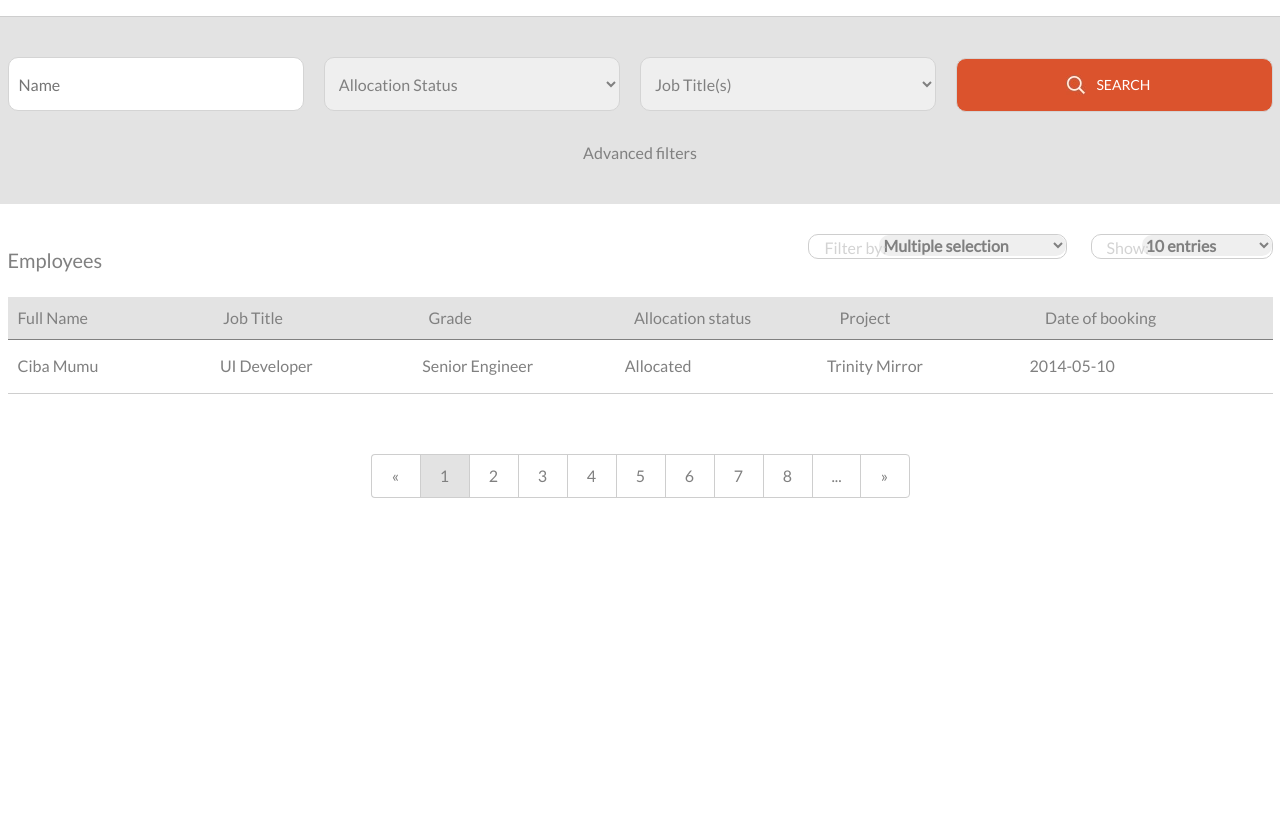
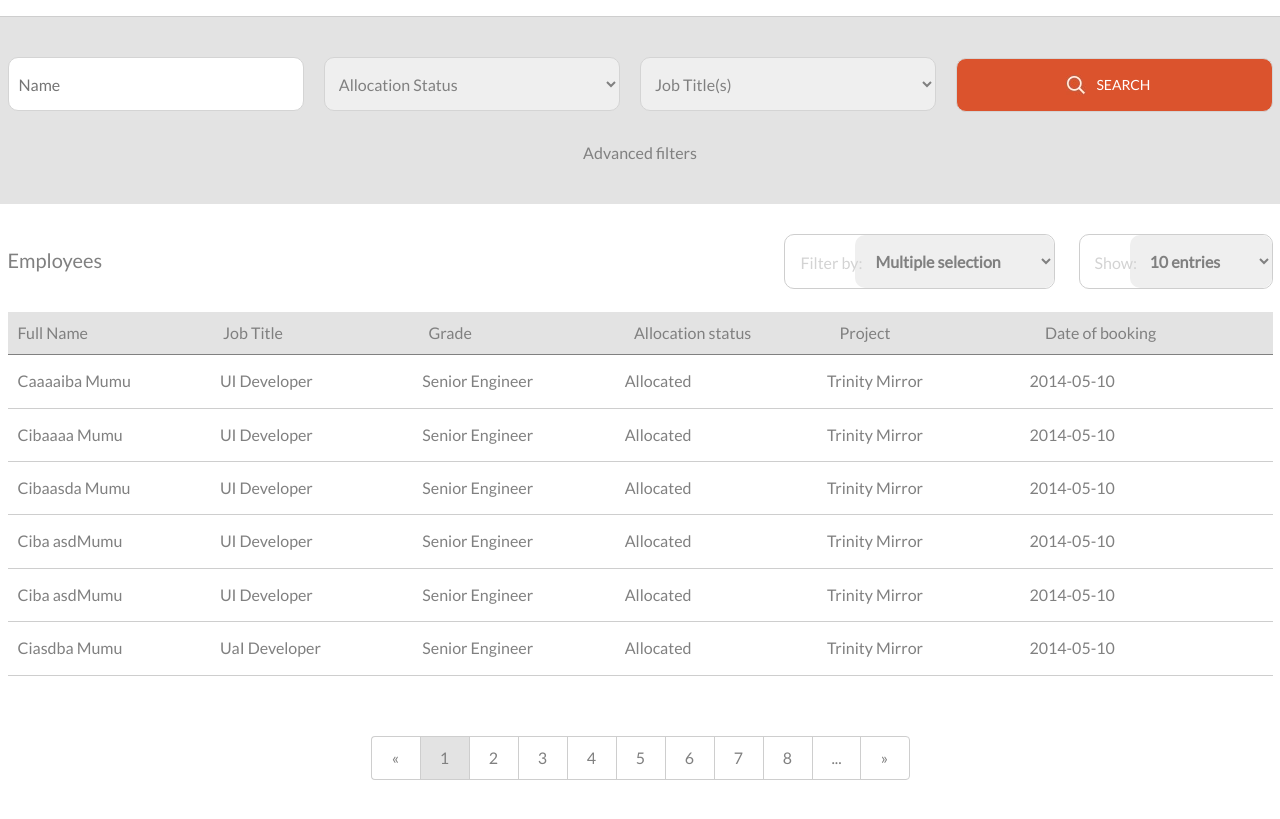
Before and after one commit to Mione/employee-js, a plain HTML site: page index.html in a window 1280 px wide. Shown: the part 83-902 px from the top of the page. Before the commit the page ends 800 px from the top, so only its background shows below. Drawn offline with nearby package versions, Linux system fonts and the light colour scheme.

Commit message:
master - get table header info and generate based on its structure

```diff
--- a/css/controlls.css
+++ b/css/controlls.css
@@ -134,6 +134,7 @@ display: inline-block;
   font-weight: bold;
   margin: 0px;
   width:auto;
+  padding: 16px;
 }
 
 .table-filter__lbl-drop {
@@ -146,7 +147,7 @@ display: inline-block;
   margin-right: 0px;
 }
 
-.form__component{
+.form__component {
   border-radius: 10px;
   box-sizing:border-box;
   display:inline-block;
--- a/index.html
+++ b/index.html
@@ -105,14 +105,14 @@
 							<div class="clearfix"></div>
             <br>
             <div class="table-wrapper" >
-              <div class="data-tbl" data-source = "employees" >
+              <div class="data-tbl" data-source = "customers" >
                 <div class="table__content-wrapper">
                   <div class = "data-tbl__header">
                     <ul>
                       <li data-description="fullName">Full Name</li>
                       <li data-description="jobTitle">Job Title</li>
                       <li data-description="grade">Grade</li>
-                      <li data-description="alocationStatus">Allocation status</li>
+                      <li data-description="allocationStatus">Allocation status</li>
                       <li data-description="project">Project</li>
                       <li data-description="date">Date of booking</li>
                     </ul>
--- a/js/UI/UI.js
+++ b/js/UI/UI.js
@@ -7,21 +7,12 @@
         $hamburger = document.querySelector('.hamburger__icon'),
         dataSource = getDataSource($dataTable),
         tableData = window.data[dataSource],
-            inEditMode = false;
-            generateData(tableData);
-						/*var test =createDomElement({elementType: 'h1',
-														 elementClassList : ['class1', 'class1', 'class1'],
-														 elementValue : 'test',
-														 elementAttribute:{	name:'data-source', value: 'employees'}
-						});*/
+        inEditMode = false,
+        headerInfo = getTblHeaderInfo();
+    generateData(tableData, headerInfo);
+
 
     //function declarations
-        function createLi(innerText, attr, attrVal, parent) {
-            var createdLi = $('<li>');
-            createdLi.attr("data-editable",attrVal);
-            createdLi.text(innerText);
-            createdLi.appendTo(parent);
-        }
 
     function getDataSource(container){
       var returnSource = container.getAttribute('data-source');
@@ -87,23 +78,35 @@
       return false;
     }
 
-        function generateData(objectList) {
+    function generateData(objectList, headerInfo) {
+      var headerCount = Object.keys(headerInfo).length;
       for(var i=0;i<objectList.length;i++)
       {
+
           var base = createDomElement({elementType: 'div', elementClassList: 'employee-tbl__row'}),
             baseheader = createDomElement({elementType: 'ul', elementClassList: ['tbl-row__header', 'clearfix']}),
             baseContent = createDomElement({elementType: 'ul', elementClassList: ['tbl-row__content', 'closed']});
-								for(var key in objectList[i]){
+            for(var key in headerInfo){
               createDomElement({elementType: 'li',
                                elementClassList: 'employee-tbl__row',
                                elementAttribute:{	name:'data-editable', value: ''},
                                elementValue : objectList[i][key],
                                parentSelector: baseheader}
                                );
+
             }
             base.appendChild(baseheader);
+            $dataTable.appendChild(base);
       }
-					$dataTable.appendChild(base);
+    }
+
+    function getTblHeaderInfo (){
+      //we need to link the value and the order with the table header.
+      var headerWrapper = document.querySelector('.data-tbl__header ul'), headerInfo = {};
+      for (var i = 0;i < headerWrapper.children.length;i++) {
+        headerInfo[headerWrapper.children[i].getAttribute('data-description')] = i;
+      }
+      return headerInfo;
     }
 
     function arrowClickHandler() {
--- a/js/data/data.js
+++ b/js/data/data.js
@@ -3,102 +3,102 @@
     var data = {},
         employees = [
             {
-                "Full Name" : 'Ciba Mumu',
-                "Job Title" : "UI Developer",
-                "Grade" : "Senior Engineer",
-                "Allocation status" : "Allocated",
-                "Project" : "Trinity Mirror",
-                "Date of booking" : "2014-05-10"
+                fullName : 'Ciba Mumu',
+                jobTitle : "UI Developer",
+                grade : "Senior Engineer",
+                allocationStatus : "Allocated",
+                project : "Trinity Mirror",
+                date : "2014-05-10"
             },
             {
-                "Full Name" : 'Ciba Mumu',
-                "Job Title" : "UI Developer",
-                "Grade" : "Senior Engineer",
-                "Allocation status" : "Allocated",
-                "Project" : "Trinity Mirror",
-                "Date of booking" : "2014-05-10"
+                fullName : 'Ciba Mumu',
+                jobTitle : "UI Developer",
+                grade : "Senior Engineer",
+                allocationStatus : "Allocated",
+                project : "Trinity Mirror",
+                date : "2014-05-10"
             },
             {
-                "Full Name" : 'Ciba Mumu',
-                "Job Title" : "UI Developer",
-                "Grade" : "Senior Engineer",
-                "Allocation status" : "Allocated",
-                "Project" : "Trinity Mirror",
-                "Date of booking" : "2014-05-10"
+                fullName : 'Ciba Mumu',
+                jobTitle : "UI Developer",
+                grade : "Senior Engineer",
+                allocationStatus : "Allocated",
+                project : "Trinity Mirror",
+                date : "2014-05-10"
             },
             {
-                "Full Name" : 'Ciba Mumu',
-                "Job Title" : "UI Developer",
-                "Grade" : "Senior Engineer",
-                "Allocation status" : "Allocated",
-                "Project" : "Trinity Mirror",
-                "Date of booking" : "2014-05-10"
+                fullName : 'Ciba Mumu',
+                jobTitle : "UI Developer",
+                grade : "Senior Engineer",
+                allocationStatus : "Allocated",
+                project : "Trinity Mirror",
+                date : "2014-05-10"
             },
             {
-                "Full Name" : 'Ciba Mumu',
-                "Job Title" : "UI Developer",
-                "Grade" : "Senior Engineer",
-                "Allocation status" : "Allocated",
-                "Project" : "Trinity Mirror",
-                "Date of booking" : "2014-05-10"
+                fullName : 'Ciba Mumu',
+                jobTitle : "UI Developer",
+                grade : "Senior Engineer",
+                allocationStatus : "Allocated",
+                project : "Trinity Mirror",
+                date : "2014-05-10"
             },
             {
-                "Full Name" : 'Ciba Mumu',
-                "Job Title" : "UI Developer",
-                "Grade" : "Senior Engineer",
-                "Allocation status" : "Allocated",
-                "Project" : "Trinity Mirror",
-                "Date of booking" : "2014-05-10"
+                fullName : 'Ciba Mumu',
+                jobTitle : "UI Developer",
+                grade : "Senior Engineer",
+                allocationStatus : "Allocated",
+                project : "Trinity Mirror",
+                date : "2014-05-10"
             }
         ],
         customers = [
             {
-                "Full Name" : 'Caaaaiba Mumu',
-                "Job Title" : "UI Developer",
-                "Grade" : "Senior Engineer",
-                "Allocation status" : "Allocated",
-                "Project" : "Trinity Mirror",
-                "Date of booking" : "2014-05-10"
+                fullName : 'Caaaaiba Mumu',
+                jobTitle : "UI Developer",
+                grade : "Senior Engineer",
+                allocationStatus : "Allocated",
+                project : "Trinity Mirror",
+                date : "2014-05-10"
             },
             {
-                "Full Name" : 'Cibaaaa Mumu',
-                "Job Title" : "UI Developer",
-                "Grade" : "Senior Engineer",
-                "Allocation status" : "Allocated",
-                "Project" : "Trinity Mirror",
-                "Date of booking" : "2014-05-10"
+                fullName : 'Cibaaaa Mumu',
+                jobTitle : "UI Developer",
+                grade : "Senior Engineer",
+                allocationStatus : "Allocated",
+                project : "Trinity Mirror",
+                date : "2014-05-10"
             },
             {
-                "Full Name" : 'Cibaasda Mumu',
-                "Job Title" : "UI Developer",
-                "Grade" : "Senior Engineer",
-                "Allocation status" : "Allocated",
-                "Project" : "Trinity Mirror",
-                "Date of booking" : "2014-05-10"
+                fullName : 'Cibaasda Mumu',
+                jobTitle : "UI Developer",
+                grade : "Senior Engineer",
+                allocationStatus : "Allocated",
+                project : "Trinity Mirror",
+                date : "2014-05-10"
             },
             {
-                "Full Name" : 'Ciba asdMumu',
-                "Job Title" : "UI Developer",
-                "Grade" : "Senior Engineer",
-                "Allocation status" : "Allocated",
-                "Project" : "Trinity Mirror",
-                "Date of booking" : "2014-05-10"
+                fullName : 'Ciba asdMumu',
+                jobTitle : "UI Developer",
+                grade : "Senior Engineer",
+                allocationStatus : "Allocated",
+                project : "Trinity Mirror",
+                date : "2014-05-10"
             },
             {
-                "Full Name" : 'Ciba asdMumu',
-                "Job Title" : "UI Developer",
-                "Grade" : "Senior Engineer",
-                "Allocation status" : "Allocated",
-                "Project" : "Trinity Mirror",
-                "Date of booking" : "2014-05-10"
+                fullName : 'Ciba asdMumu',
+                jobTitle : "UI Developer",
+                grade : "Senior Engineer",
+                allocationStatus : "Allocated",
+                project : "Trinity Mirror",
+                date : "2014-05-10"
             },
             {
-                "Full Name" : 'Ciasdba Mumu',
-                "Job Title" : "UaI Developer",
-                "Grade" : "Senior Engineer",
-                "Allocation status" : "Allocated",
-                "Project" : "Trinity Mirror",
-                "Date of booking" : "2014-05-10"
+                fullName : 'Ciasdba Mumu',
+                jobTitle : "UaI Developer",
+                grade : "Senior Engineer",
+                allocationStatus : "Allocated",
+                project : "Trinity Mirror",
+                date : "2014-05-10"
             }
         ];
     data.employees = employees;
```
Lines whose indentation alone changed are shown as unchanged.
